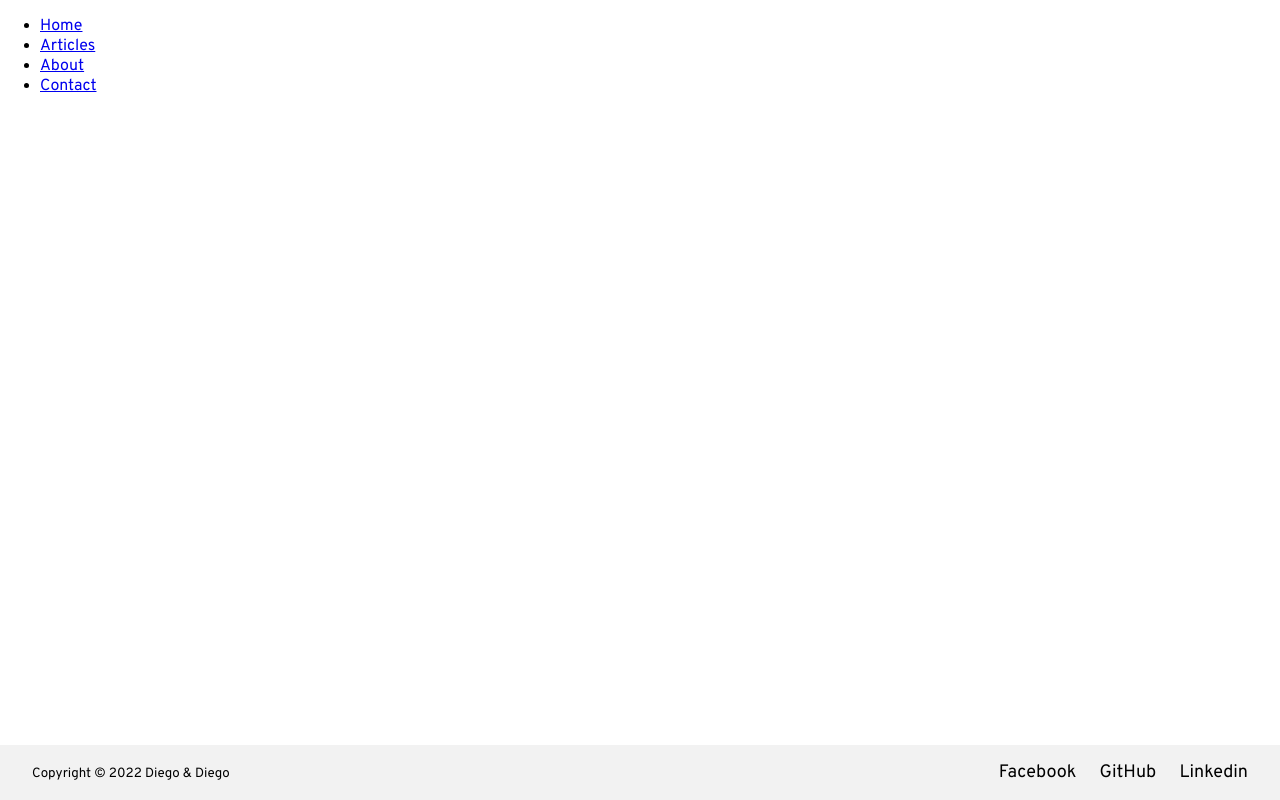
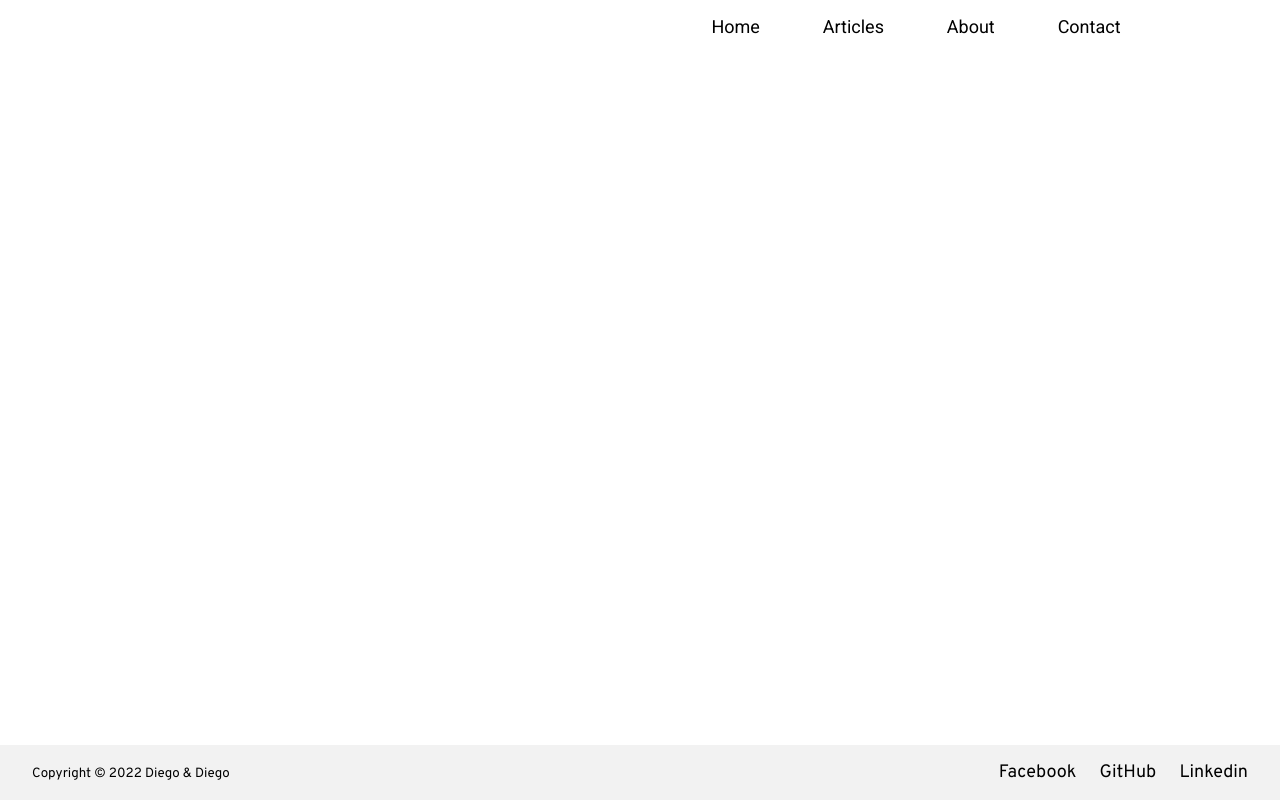
Before and after one commit to Daxterman03/Diego-s-Blog, a React (Create React App) app in the folder client/: page / in a window 1280 px wide. Built offline with nearby package versions, Linux system fonts and the light colour scheme; some icons are missing.

Commit message:
estilos navbar, intento de importar el png del logo

```diff
--- a/client/src/components/navbar/Navbar.js
+++ b/client/src/components/navbar/Navbar.js
@@ -1,13 +1,14 @@
 import React from "react";
 import "./navbar.css";
+// import logo from './logoNav.png';
 
 const Navbar = () => {
   return (
     <nav className="nav__box">
       <div className="container-logo">
-        <image src="../../../public/img/logoNav.png" alt="logo blog diego & diego web developers"/>
+        <image src={require('./logoNav.png')} alt="logo blog diego & diego web developers"/>
       </div>
-      <div className="container">
+      <div className="container-nav">
         <ul>
           <li>
             <a href="#" className="nav-link">
--- a/client/src/components/navbar/navbar.css
+++ b/client/src/components/navbar/navbar.css
@@ -1,5 +1,33 @@
-.nav_box {
+@import url("https://fonts.googleapis.com/css2?family=Roboto:ital,wght@0,100;0,300;0,400;0,500;0,700;0,900;1,100;1,300;1,400;1,500;1,700;1,900&display=swap");
+.nav__box {
   display: flex;
   justify-content: space-between;
   align-items: center;
+  width: 100%;
 }
+.container-logo {
+  width: 30%;
+  min-width: 200px;
+}
+.container-nav {
+  width: 40%;
+  margin-right: 10%;
+}
+.container-nav ul {
+  list-style: none;
+  display: flex;
+  justify-content: space-around;
+  align-items: center;
+}
+.nav-link {
+  color: #000;
+  font-size: 1.125rem;
+  text-decoration: none;
+  font-family: "roboto";
+}
+.nav-link:hover {
+  color: rgb(70, 70, 70);
+  text-shadow: 1px 1px 5px rgb(70, 70, 70, 0.3),
+    -1px -1px 5px rgba(70, 70, 70, 0.3);
+  transition: 100ms ease-in;
+}
```
Also changed, not shown: client/src/components/navbar/logoNav.png (renamed from client/public/img/logoNav.png).
